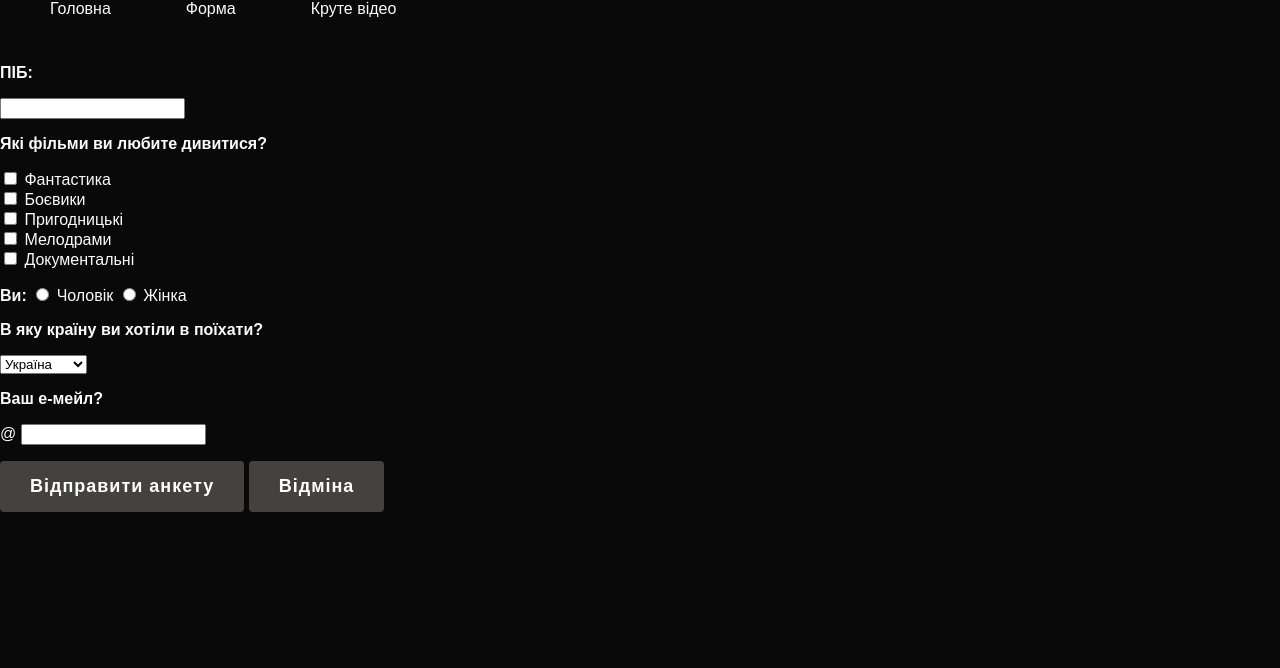
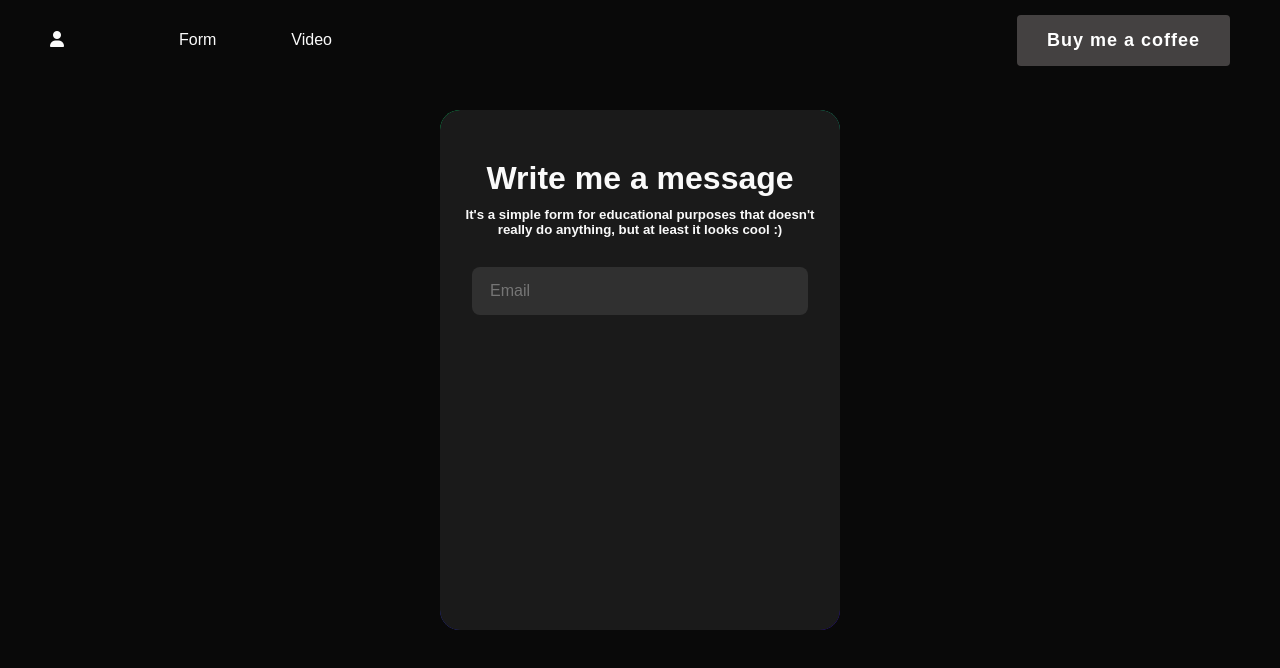
Before and after one commit to anastasiamorozz/AboutMeSite, a plain HTML site: page AboutMeSite/formpage.html in a window 1280 px wide. Drawn offline with Linux system fonts and the light colour scheme.

Commit message:
Add files via upload

```diff
--- a/AboutMeSite/formpage.html
+++ b/AboutMeSite/formpage.html
@@ -5,23 +5,47 @@
     <meta http-equiv="X-UA-Compatible" content="IE=edge">
     <meta name="viewport" content="width=device-width, initial-scale=1.0">
     <title>Форма</title>
-
+    <script src="https://kit.fontawesome.com/831b8bf6ff.js" crossorigin="anonymous"></script>
     <link rel="stylesheet" href="styles.css">
 </head>
 <body>
+    <!-- Header -->
   <header>
     <nav>
-            <a href="index.html">Головна</a>
-            <a href="/formpage.html">Форма</a>
-            <a href="/videopage.html">Круте відео</a>
+        <a href="/index.html">
+            <i class="fa-solid fa-user"></i>
+        </a>
+        <ul>
+            <li>
+                <a href="/formpage.html" class="link">Form</a>
+            </li>
+            <li>
+                <a href="/videopage.html" class="link">Video</a>
+            </li>
+        </ul>
+        <div class="buy-me-a-coffee">
+            <button>Buy me a coffee</button>
+        </div>
     </nav>
+
   </header>
 
-    <form>
-        <div class="container">
-            <div class="block">
-                <p><strong>ПІБ:</strong></p>
-            <p><input type="text" name="fio" minlength="3" maxlength="50"></p>
+  <!--Cards-->
+  <div class="card-container">
+    <div class="card-bottom">
+        <div class="card-form">
+            <h1 class="write-me-main">Write me a message</h1>
+            <h5 class="write-me-description">It's a simple form for educational purposes that doesn't really do anything, but at least it looks cool :)</h5>
+            <div class="input-group">
+                <input autocomplete="off" class="input" type="email" placeholder="Email">
+            </div>
+
+
+
+
+
+                    <!--<div class="block">
+                        <input type="text" placeholder="First name" name="text" class="input">
 
                     <p><strong>Які фільми ви любите дивитися?</strong></p>
                     <input type="checkbox" name="genre" value="fantasy"> Фантастика<br>
@@ -57,8 +81,13 @@
                     <p><button type="submit">Відправити анкету</button>
                     <button type="button">Відміна</button></p>
                     </div>
+                </div>-->
+
         </div>
-      </form>
+      </div>
+  </div>
+
+
 
 </body>
 </html>
--- a/AboutMeSite/styles.css
+++ b/AboutMeSite/styles.css
@@ -9,7 +9,8 @@ body {
 
 /*Header*/
 header{
-  display: block;
+  display: flex;
+  height: 80px;
   margin-bottom: 30px;
 }
 a {
@@ -17,6 +18,7 @@ a {
 	color: inherit;
 }
 nav {
+  width: 100%;
 	color: #fafafa;
   background-color: #090909;
 	display: flex;
@@ -52,12 +54,12 @@ ul {
 	scale: 1;
 	transform-origin: left;
 }
-.buy-me-a-coffee{
-
-  margin: 10px;
+header .buy-me-a-coffee{
+  position: absolute;
+  align-items: center;
+  right: 50px;
 }
 button {
-  flex: right;
   background-color: #444141;
   border-radius: 4px;
   color: #fff;
@@ -68,13 +70,11 @@ button {
   letter-spacing: 1px;
   border: none;
  }
-
  button:hover {
   background-image: linear-gradient(90deg, #53cbef 0%, #dcc66c 50%, #ffa3b6 75%, #53cbef 100%);
   animation: slidernbw 5s linear infinite;
   color: #000;
  }
-
  @keyframes slidernbw {
   to {
    background-position: 20vw;
@@ -278,6 +278,70 @@ footer {
   width: 100%;
 }
 
+/*Form page*/
+.card-container{
+  height: 100%;
+  display: flex;
+  justify-content: center;
+  align-items: center;
+
+}
+.card-bottom {
+  width: 400px;
+  height: 520px;
+  text-align: center;
+  display: flex;
+  align-items: center;
+  justify-content: center;
+  flex-direction: column;
+
+  background-image: linear-gradient(163deg, #00ff75 0%, #3700ff 100%);
+  border-radius: 20px;
+  transition: all .3s;
+ }
+ .card-form {
+  width: 400px;
+  height: 520px;
+  border-radius: 20px;
+  background-color: #1a1a1a;
+
+ }
+ .card-form:hover {
+  transform: scale(0.98);
+  border-radius: 20px;
+ }
+ .card-bottom:hover {
+  box-shadow: 0px 0px 30px 1px rgba(0, 255, 117, 0.30);
+ }
+ .write-me-main{
+  margin: 50px 10px 10px 10px;
+ }
+ .write-me-description{
+  margin: 10px;
+ }
+ .input-group{
+  margin: 30px 20px 20px 20px;
+ }
+ .input {
+  width: 300px;
+
+  height: 44px;
+  background-color: rgb(48, 48, 48);
+  border-radius: .5rem;
+  padding: 0 1rem;
+  border: 2px solid transparent;
+  font-size: 1rem;
+  transition: border-color .3s cubic-bezier(.25,.01,.25,1) 0s, color .3s cubic-bezier(.25,.01,.25,1) 0s, background .2s cubic-bezier(.25,.01,.25,1) 0s;
+}
+.input:hover, .input:focus, .input-group:hover .input {
+  outline: none;
+  border-color: #fffffff9;
+}
+.input-group:hover .label, .input:focus {
+  color: #fffffff9;
+}
+
+
 /*Video page*/
 .video-container {
   margin: auto;
```
Also changed, not shown: AboutMeSite/index.html (+2 -1 lines). Lines whose indentation alone changed are shown as unchanged.
